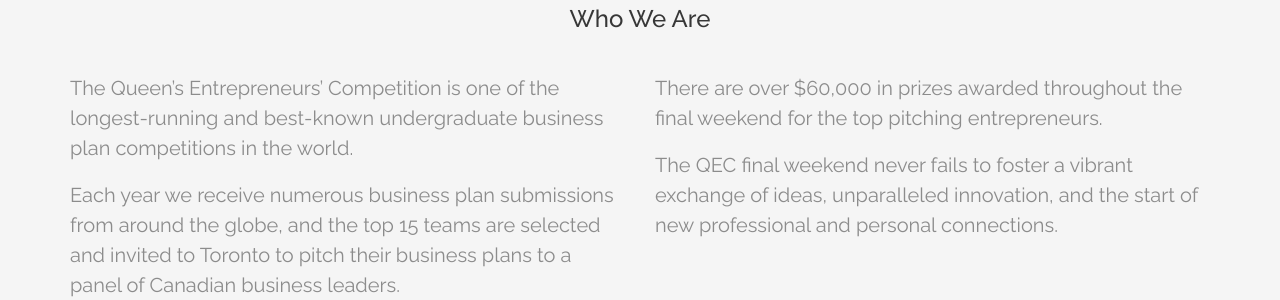
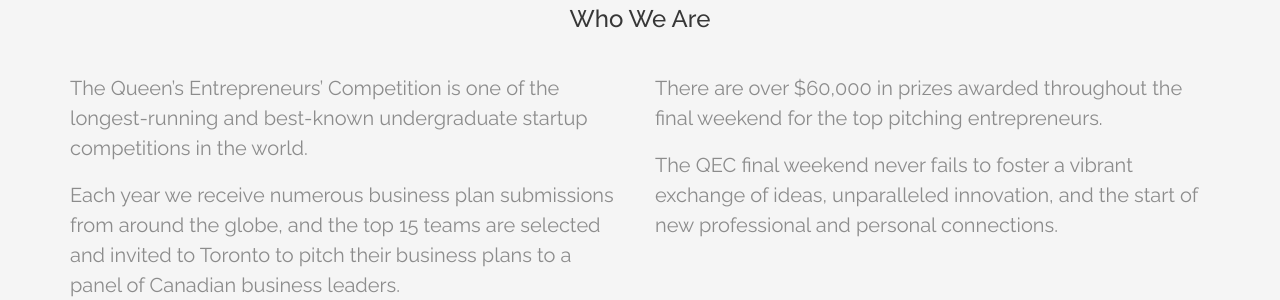
Before and after one commit to qec2016/qec2016.github.io, a Jekyll site: the page built from history/index.html, in a window 1280 px wide and 900 px high. Shown: the part 451-751 px from the top of the window. Built offline with Jekyll 4.4.1, drawn with Linux system fonts in a browser that asks for light colours; nearby versions of some CDN libraries; some web fonts are replaced.

Commit message:
copy edits

```diff
--- a/history/index.html
+++ b/history/index.html
@@ -26,7 +26,7 @@
   </div>
   <div class="row">
     <div class="col-md-6">
-      <p class="content__bullet">The Queen’s Entrepreneurs’ Competition is one of the longest-running and best-known undergraduate business plan competitions in the world.</p>
+      <p class="content__bullet">The Queen’s Entrepreneurs’ Competition is one of the longest-running and best-known undergraduate startup competitions in the world.</p>
       <p class="content__bullet">Each year we receive numerous business plan submissions from around the globe, and the top 15 teams are selected and invited to Toronto to pitch their business plans to a panel of Canadian business leaders.</p>
     </div>
     <div class="col-md-6">
--- a/index.html
+++ b/index.html
@@ -16,7 +16,7 @@
   <div class="container container--content">
     <div class="row">
       <div class="col-md-8 col-md-offset-2">
-        <h3 class="content__heading content__heading--no-margin content__heading--competitor">Think you have what it takes? Applications are due October 29th with an early-bird deadline of October 15th. Check out our Competitor Package and apply now.</h3>
+        <h3 class="content__heading content__heading--no-margin content__heading--competitor">Think you have what it takes? Applications are due October 29th with an early-bird deadline of October 15th. Check out our Competitor Package and apply now!</h3>
       </div>
     </div>
     <div class="row">
@@ -31,7 +31,7 @@
   <div class="container-fluid container--content blue">
     <div class="row text-center">
       <div class="col-md-5 vcenter">
-        <h3 class="masthead__description masthead__description--hero">The QEC is an international business pitch competition held in Toronto, Canada, with over $60,000 in prizes dedicated to helping talented entrepreneurs from around the world jump-start their businesses - and their dreams.</h3>
+        <h3 class="masthead__description masthead__description--hero">The QEC is an undergraduate startup competition held in Toronto, Canada, with over $60,000 in prizes dedicated to helping talented entrepreneurs from around the world jump-start their businesses - and their dreams.</h3>
         <a href="history" class="button button--white">Learn More About the QEC</a>
       </div><!--remove extra whitespace
       --><div class="col-md-6 vcenter embed-responsive-col">
```
